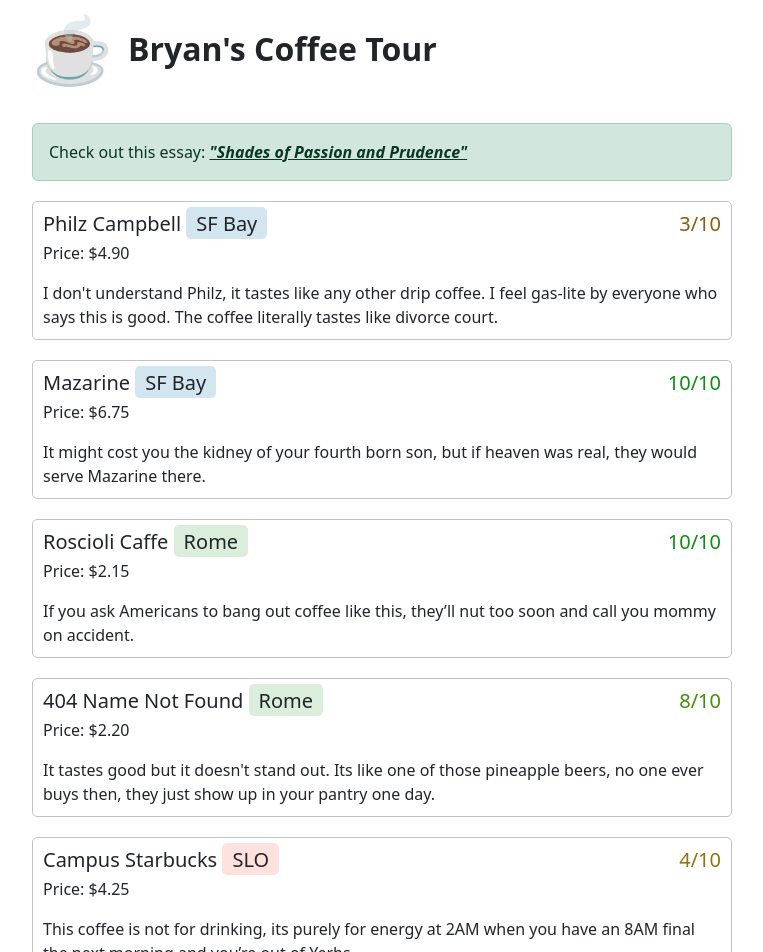
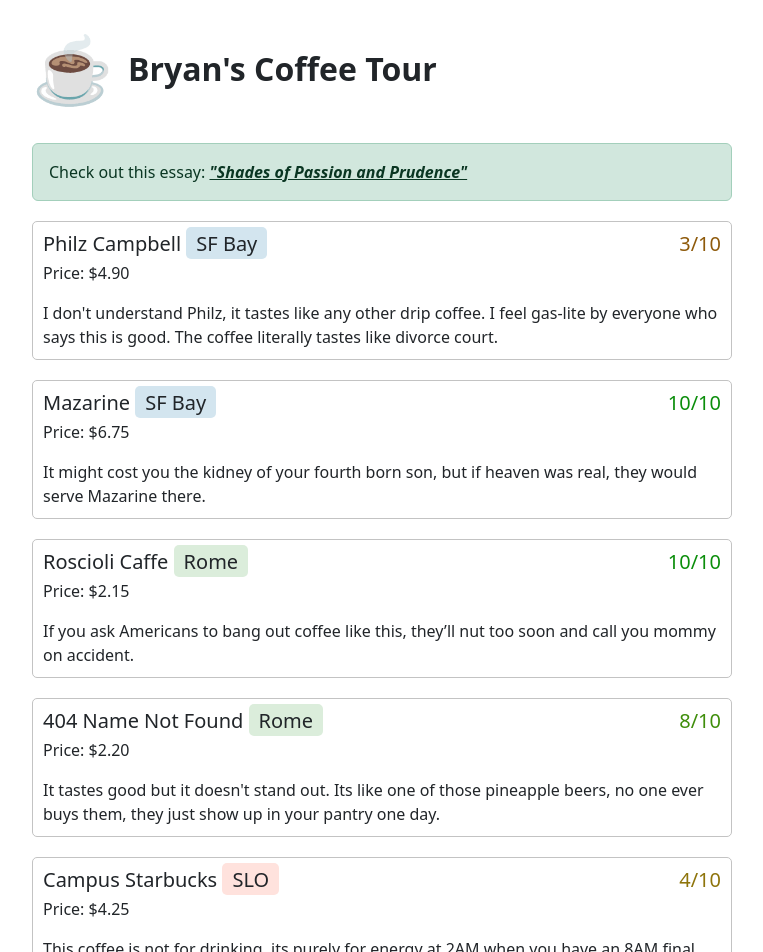
Before and after one commit to bfkwong/coffee_tour, a React (Create React App) app: page / in a window 1280 px wide. Shown: the top 952 px of the page, without its empty margins (258-1021 px from the left). Built offline with nearby package versions, Linux system fonts and the light colour scheme.

Commit message:
fix: styling fixes

```diff
--- a/public/index.html
+++ b/public/index.html
@@ -6,7 +6,7 @@
     <meta name="viewport" content="width=device-width, initial-scale=1" />
     <meta name="theme-color" content="#000000" />
     <meta name="description" content="Web site created using create-react-app" />
-    <link rel="apple-touch-icon" href="%PUBLIC_URL%/logo192.png" />
+    <link rel="apple-touch-icon" href="%PUBLIC_URL%/favicon.ico" />
     <!--
       manifest.json provides metadata used when your web app is installed on a
       user's mobile device or desktop. See https://developers.google.com/web/fundamentals/web-app-manifest/
--- a/src/app.css
+++ b/src/app.css
@@ -2,10 +2,10 @@
   background-color: rgb(255, 255, 255);
   font-family: Arial, Helvetica, sans-serif;
   color: rgb(71, 69, 61);
-  margin: 20px;
 }
 
 .app {
+  margin: 20px;
   display: flex;
   justify-content: center;
 }
--- a/src/coffee_data.json
+++ b/src/coffee_data.json
@@ -25,7 +25,7 @@
     "Grade": 0.8,
     "Price": 2.2,
     "Country": "Rome",
-    "Comment": "It tastes good but it doesn't stand out. Its like one of those pineapple beers, no one ever buys then, they just show up in your pantry one day."
+    "Comment": "It tastes good but it doesn't stand out. Its like one of those pineapple beers, no one ever buys them, they just show up in your pantry one day."
   },
   {
     "Name": "Campus Starbucks",
```
